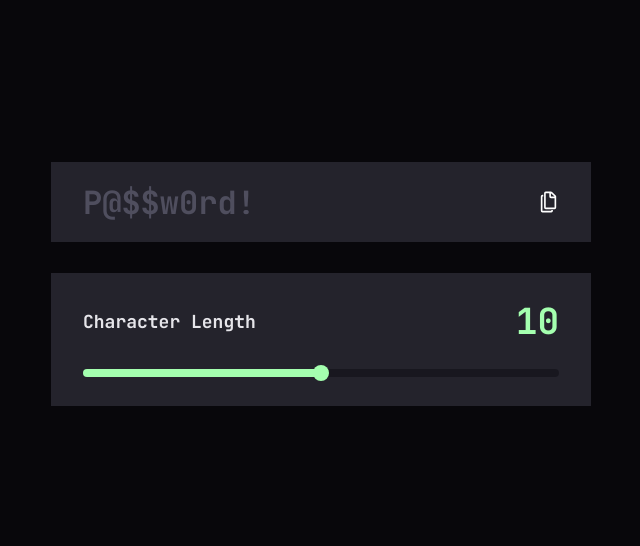
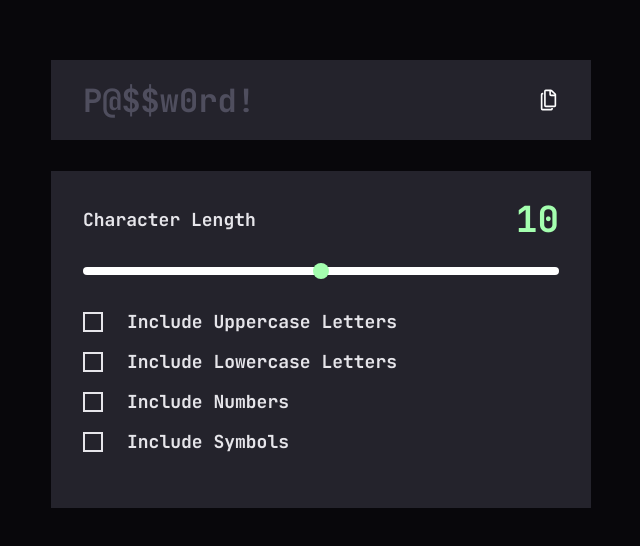
Before and after one commit to NP-12D/Password-Generator-, a React (Vite) app: page / in a window 1280 px wide. Shown: the part 116-662 px from the top of the page, without its empty margins (319-959 px from the left). Built offline with nearby package versions, Linux system fonts and the light colour scheme.

Commit message:
feat: add Check Options Component

```diff
--- a/src/components/CharacterLength.jsx
+++ b/src/components/CharacterLength.jsx
@@ -1,9 +1,6 @@
-import { useState } from "react";
 import styled from "styled-components";
 
-export default function CharacterLength() {
-  const [length, setLength] = useState(10);
-  const sliderPercentage = (length / 20) * 100;
+export default function CharacterLength({length,onChange}) {
 
   return (
     <Container>
@@ -16,8 +13,7 @@ export default function CharacterLength() {
         min="0"
         max="20"
         value={length}
-        onChange={(e) => setLength(Number(e.target.value))}
-        sliderPercentage={sliderPercentage}
+        onChange={(e) => onChange(Number(e.target.value))}
       />
     </Container>
   );
--- /dev/null
+++ b/src/components/CheckOptions.jsx
@@ -0,0 +1,99 @@
+import styled from "styled-components";
+
+export default function Options({ options, handleCheckboxChange }) {
+  const checkboxOptions = [
+    { id: "uppercase", label: "Include Uppercase Letters" },
+    { id: "lowercase", label: "Include Lowercase Letters" },
+    { id: "numbers", label: "Include Numbers" },
+    { id: "symbols", label: "Include Symbols" },
+  ];
+
+  return (
+    <CheckboxGroup>
+      {checkboxOptions.map((opt) => (
+        <CheckboxContainer key={opt.id}>
+          {opt.label}
+          <HiddenCheckbox
+            type="checkbox"
+            checked={options?.[opt.id] ?? false}
+            onChange={() => handleCheckboxChange?.(opt.id)}
+          />
+          <Checkmark />
+        </CheckboxContainer>
+      ))}
+    </CheckboxGroup>
+  );
+}
+
+const CheckboxGroup = styled.div`
+  display: flex;
+  flex-direction: column;
+  gap: 20px;
+  margin-bottom: 32px;
+`;
+
+const CheckboxContainer = styled.label`
+  display: flex;
+  align-items: center;
+  position: relative;
+  padding-left: 44px;
+  cursor: pointer;
+  font-size: 18px;
+  user-select: none;
+  height: 20px;
+  font-weight: 700;
+  font-style: Bold;
+  font-size: 18px;
+  line-height: 100%;
+  letter-spacing: 0px;
+  color: rgba(230, 229, 234, 1);
+  @media (max-width: 480px) {
+    font-size: 16px;
+  }
+`;
+
+const HiddenCheckbox = styled.input`
+  position: absolute;
+  opacity: 0;
+  cursor: pointer;
+  height: 0;
+  width: 0;
+
+  &:hover ~ span {
+    border-color: #a4ffaf;
+  }
+
+  &:checked ~ span {
+    background-color: #a4ffaf;
+    border-color: #a4ffaf;
+  }
+
+  &:checked ~ span:after {
+    display: block;
+  }
+`;
+
+const Checkmark = styled.span`
+  position: absolute;
+  top: 0;
+  left: 0;
+  height: 20px;
+  width: 20px;
+  border: 2px solid #e6e5ea;
+  background-color: transparent;
+  transition: all 0.2s ease;
+  display: flex;
+  align-items: center;
+  justify-content: center;
+
+  &:after {
+    content: "";
+
+    display: none;
+    width: 10px;
+    height: 6px;
+    border: solid #18171f;
+    border-width: 0 0 3px 3px;
+    transform: rotate(-45deg);
+  }
+`;
--- a/src/components/OptionsContainer.jsx
+++ b/src/components/OptionsContainer.jsx
@@ -1,19 +1,46 @@
 import styled from "styled-components";
 import CharacterLength from "./CharacterLength";
+import CheckOptions from "./CheckOptions";
+import { useState } from "react";
 
 export default function OptionsContainer() {
+  const [length, setLength] = useState(10);
+  const [options, setOptions] = useState({
+    uppercase: false,
+    lowercase: false,
+    numbers: false,
+    symbols: false,
+  });
+
+
+  const handleCheckboxChange = (id) => {
+    setOptions((prev) => ({
+      ...prev,
+      [id]: !prev[id],
+    }));
+  };
+console.log(options);
+console.log(length)
   return (
-    <>
-      <Container>
-        <CharacterLength />
-      </Container>
-    </>
+    <Container>
+      <CharacterLength length={length} onChange={setLength} />
+
+      <CheckOptions
+        options={options}
+        handleCheckboxChange={handleCheckboxChange}
+      />
+    </Container>
   );
 }
+
 const Container = styled.div`
-background-color:rgba(36, 35, 44, 1);
+  background-color: rgba(36, 35, 44, 1);
   padding: 24px 32px;
   width: 540px;
+  display: flex;
+  flex-direction: column;
+  gap: 32px;
+
   @media screen and (max-width: 600px) {
     width: 343px;
   }
```
